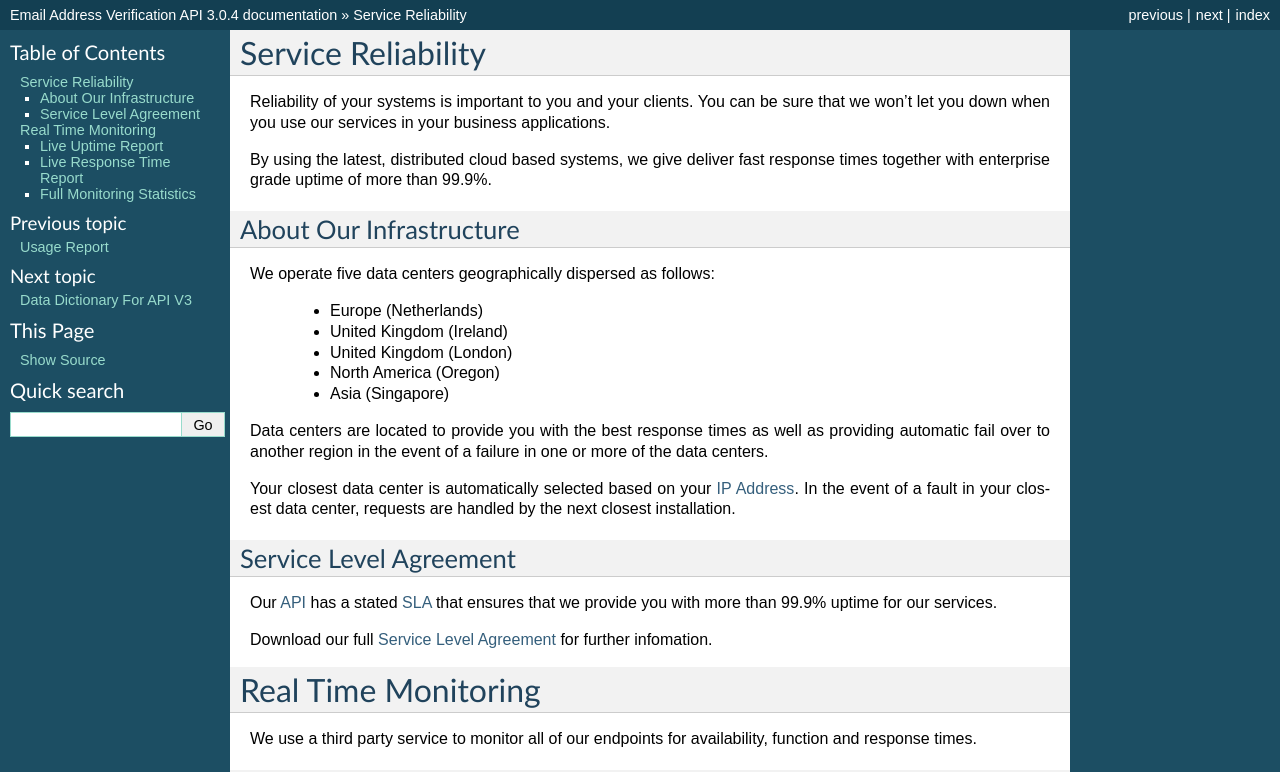
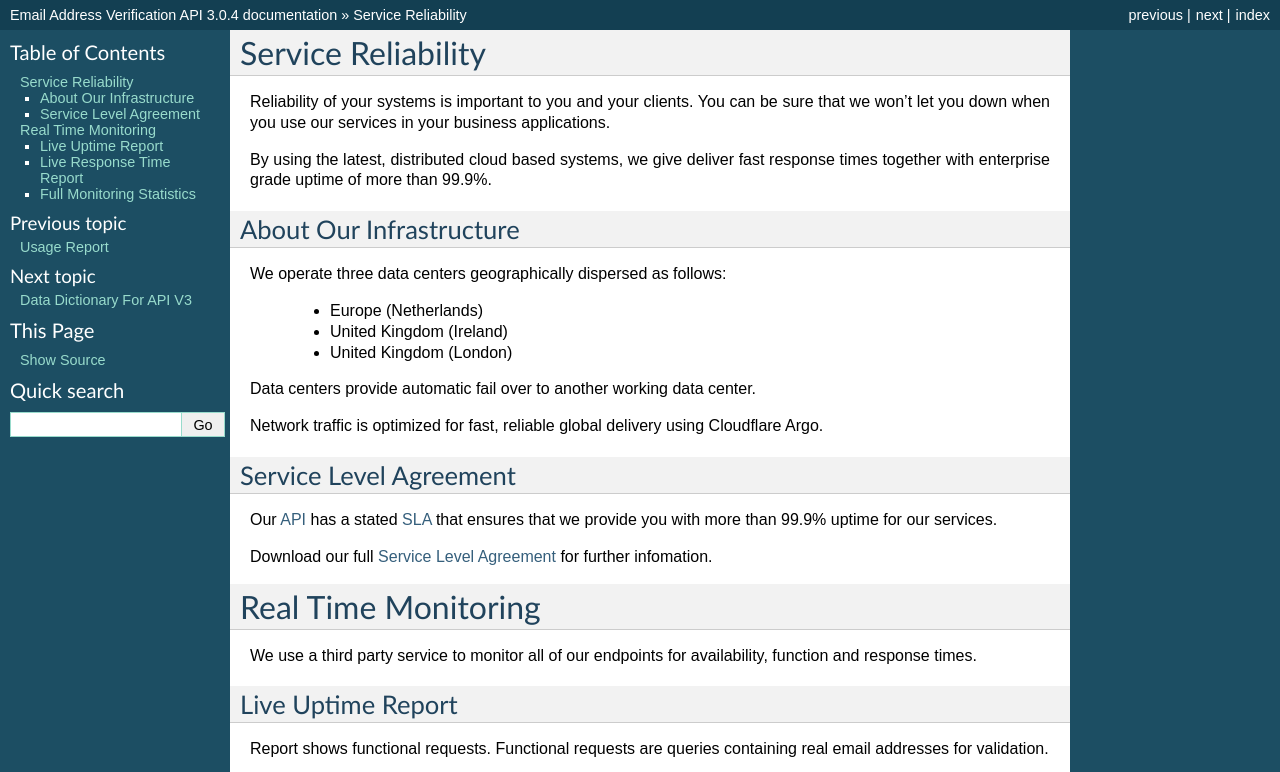
Before and after one commit to emh-Jo-Shinner/email-verify-api-docs, a Sphinx documentation site: the page built from docs/reliability.rst, in a window 1280 px wide and 900 px high, cut to the strip 0-772 px from the top of the window. Built offline with Sphinx 7.4.7, drawn with Linux system fonts in a browser that asks for light colours.

Commit message:
Update reliability.rst
Minor edits

```diff
--- a/docs/reliability.rst
+++ b/docs/reliability.rst
@@ -12,19 +12,15 @@
 
 About Our Infrastructure
 ------------------------
-We operate five data centers geographically dispersed as follows:
+We operate three data centers geographically dispersed as follows:
 
  * Europe (Netherlands)
  * United Kingdom (Ireland)
  * United Kingdom (London)
- * North America (Oregon)
- * Asia (Singapore)
 
-Data centers are located to provide you with the best response times as well as providing automatic fail over to another region
-in the event of a failure in one or more of the data centers.
+Data centers provide automatic fail over to another working data center.
 
-Your closest data center is automatically selected based on your :term:`IP Address`. In the event of a fault in your closest data center, requests are handled by the
-next closest installation.
+Network traffic is optimized for fast, reliable global delivery using Cloudflare Argo.
 
 Service Level Agreement
 -----------------------
```
